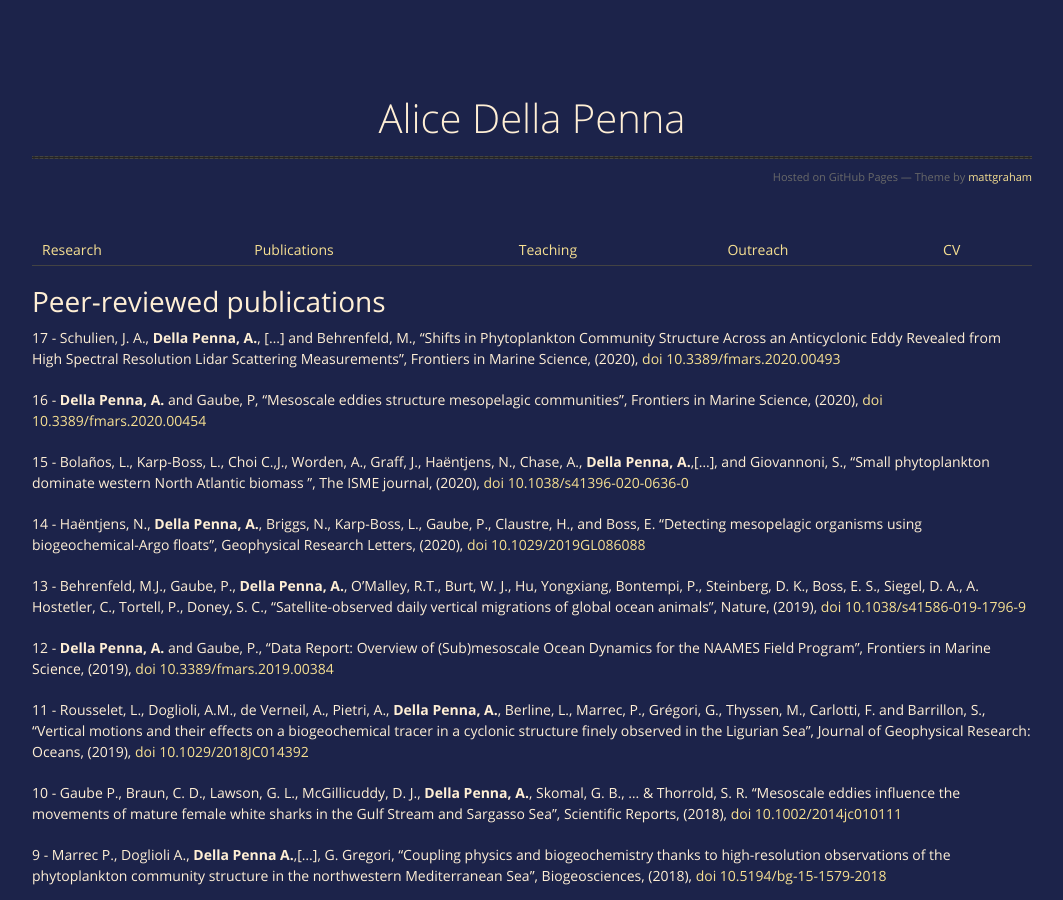
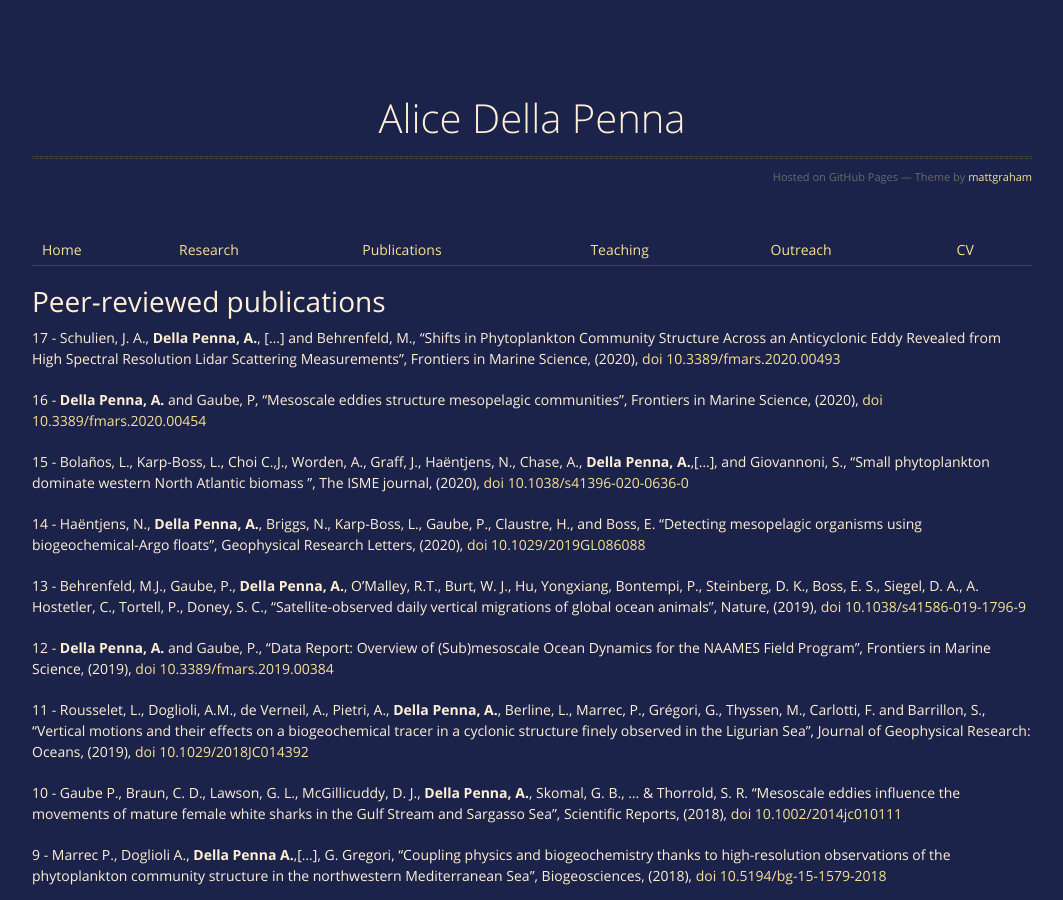
Before and after one commit to AliceDellaPenna/alicedellapenna.github.io, a Jekyll site: the page built from publications.md, in a window 1280 px wide and 900 px high. Shown: the whole window, without its empty margins (108-1171 px from the left). Built offline with Jekyll 4.4.1, drawn with Linux system fonts in a browser that asks for light colours; the repository's description, which GitHub fills in, is left out.

Commit message:
Update publications.md

```diff
--- a/publications.md
+++ b/publications.md
@@ -3,7 +3,7 @@ layout: default
 title: publications
 ---
 
-| [Research](./research.html)          | [Publications](./publications.html)            | [Teaching](./teaching.html)   |  [Outreach](./outreach.html)         | [CV](./vita.html)     |
+|[Home](./index.html) |[Research](./research.html)          | [Publications](./publications.html)            | [Teaching](./teaching.html)   |  [Outreach](./outreach.html)         | [CV](./vita.html)     |
 
 
 Peer-reviewed publications
```
